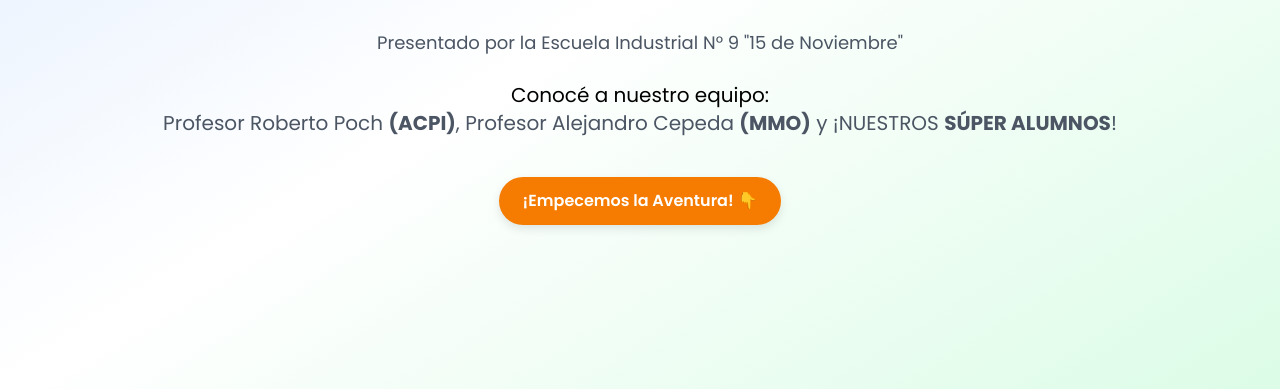
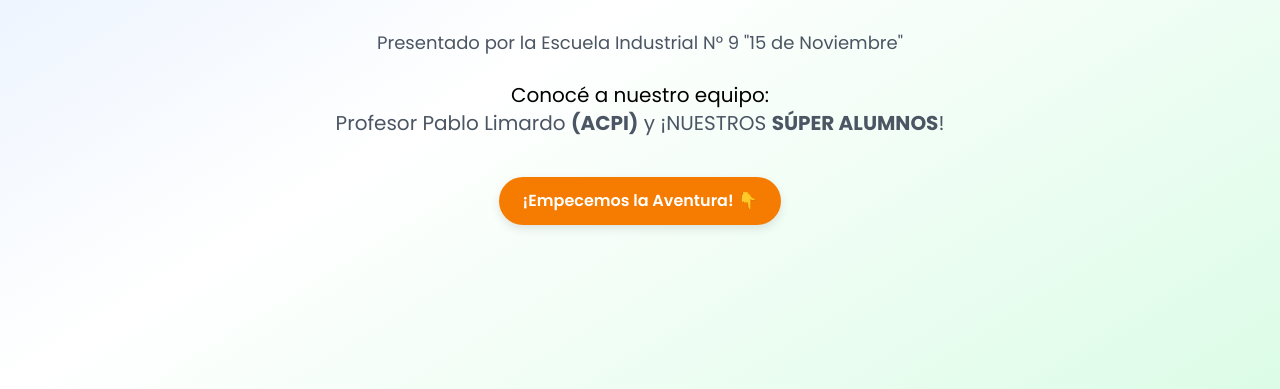
Before and after one commit to indunuevecalafate/presentacionEscuelas, a plain HTML site: page index.html in a window 1280 px wide. Shown: the part 411-800 px from the top of the page. Drawn offline with nearby package versions, Linux system fonts and the light colour scheme.

Commit message:
Update index.html

```diff
--- a/index.html
+++ b/index.html
@@ -101,7 +101,7 @@
             </p>
             <p class="text-lg text-gray-600 mb-6 text-2xl">Presentado por la Escuela Industrial N° 9 "15 de Noviembre"</p>
             <p class="text-xl text-font-semibold">Conocé a nuestro equipo:</p>
-            <p class="text-gray-600 text-xl">Profesor Roberto Poch <strong>(ACPI)</strong>, Profesor Alejandro Cepeda <strong>(MMO)</strong> y ¡NUESTROS <strong>SÚPER ALUMNOS</strong>!</p>
+            <p class="text-gray-600 text-xl">Profesor Pablo Limardo <strong>(ACPI)</strong> y ¡NUESTROS <strong>SÚPER ALUMNOS</strong>!</p>
 
             <!-- Botón para empezar -->
             <a href="#que-es-tecnica" class="nav-button bg-accent-orange text-white mt-10">
```
